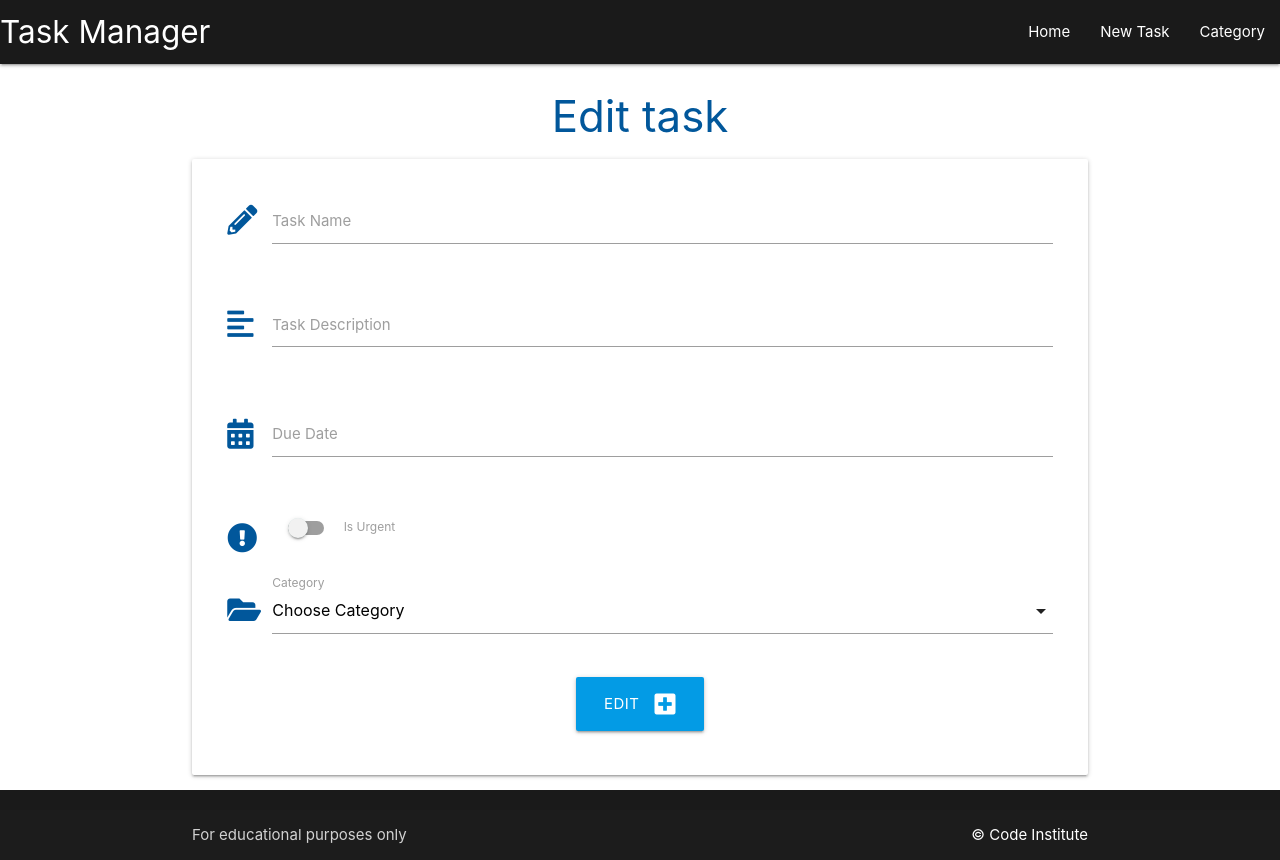
After one commit to ci-mustafa/flask-task-manager, a Flask app: template taskmanager/templates/update_task.html in a window 1280 px wide. The commit adds this page. Run offline with Flask 3, Linux system fonts and the light colour scheme; the template is opened without the code that fills it, so the values that code supplies are empty.

Commit message:
feat: add update ability for tasks

```diff
--- a/taskmanager/templates/tasks.html
+++ b/taskmanager/templates/tasks.html
@@ -16,12 +16,16 @@
             <i class="fas fa-caret-down"></i>
             <strong>{{ task.task_name }}</strong> : {{ task.due_date.strftime("%d %B, %Y") }}
             {% if task.is_urgent == True %}
-                <i class="fas fa-exclamation-circle light-blue-text text-lighten-2"></i>
+            <i class="fas fa-exclamation-circle light-blue-text text-lighten-2"></i>
             {% endif %}
         </div>
         <div class="collapsible-body">
             <strong>{{ task.category }}</strong>
             <p>{{ task.task_description }}</p>
+            <div class="card-action">
+                <a href="{{url_for('edit_task', task_id=task.id)}}" class="btn green accent-4">Edit</a>
+                <a href="#" class="btn red">Delete</a>
+            </div>
         </div>
     </li>
     {% endfor %}
--- /dev/null
+++ b/taskmanager/templates/update_task.html
@@ -0,0 +1,76 @@
+{% extends "base.html" %}
+
+{% block content %}
+<h3 class="light-blue-text text-darken-4 center-align">Edit task</h3>
+<div class="row card-panel gray lighten-5">
+    <form class="col s12" method="POST" action="{{ url_for('edit_task', task_id=task.id) }}">
+        <!-- task name -->
+        <div class="row">
+            <div class="input-field col s12">
+                <i class="fas fa-pencil-alt prefix light-blue-text text-darken-4"></i>
+                <input id="task_name" name="task_name" minlength="5" maxlength="50" type="text" class="validate" value="{{task.task_name}}" required>
+                <label for="task_name">Task Name</label>
+            </div>
+        </div>
+        <!-- task description -->
+        <div class="row">
+            <div class="input-field col s12">
+                <i class="fas fa-align-left prefix light-blue-text text-darken-4"></i>
+                <textarea id="task_description" name="task_description" minlength="5" maxlength="200"
+                    type="text" class="materialize-textarea validate" required>{{task.task_description}}</textarea>
+                <label for="task_description">Task Description</label>
+            </div>
+        </div>
+        <!-- due date -->
+        <div class="row">
+            <div class="input-field col s12">
+                <i class="fas fa-calendar-alt prefix light-blue-text text-darken-4"></i>
+                <input id="due_date" name="due_date" type="text" class="datepicker validate" value="{{task.due_date.strftime('%d %B, %y')}}" required>
+                <label for="due_date">Due Date</label>
+            </div>
+        </div>
+        <!-- is urgent -->
+        <div class="row">
+            <div class="input-field col s12">
+                <div class="switch">
+                    <i class="fas fa-exclamation-circle prefix light-blue-text text-darken-4"></i>
+                    <label for="is_urgent">
+                        {% if task.is_urgent %}
+                        <input id="is_urgent" name="is_urgent" type="checkbox" checked>
+                        {% else %}
+                        <input id="is_urgent" name="is_urgent" type="checkbox">
+                        {% endif %}
+                        <span class="lever"></span>
+                        Is Urgent
+                    </label>
+                </div>
+            </div>
+        </div>
+        <!-- category id -->
+        <div class="row">
+            <div class="input-field col s12">
+                <i class="fas fa-folder-open prefix light-blue-text text-darken-4"></i>
+                <select id="category_id" name="category_id" class="validate" required>
+                    <option value="" disabled>Choose Category</option>
+                    {% for category in categories %}
+                    {% if category.id == task.category.id %}
+                        <option value="{{ category.id }}" selected>{{ category.category_name }}</option>
+                    {% else %}
+                        <option value="{{ category.id }}">{{ category.category_name }}</option>
+                    {% endif %}
+                    {% endfor %}
+                </select>
+                <label for="category_id">Category</label>
+            </div>
+        </div>
+         <!-- submit button -->
+         <div class="row">
+            <div class="col s12 center-align">
+                <button type="submit" class="btn-large light-blue darken-1">
+                    Edit <i class="fas fa-plus-square right"></i>
+                </button>
+            </div>
+        </div>
+    </form>
+</div>
+{% endblock %}
```
Also changed, not shown: taskmanager/routes.py (+15 -0 lines).
